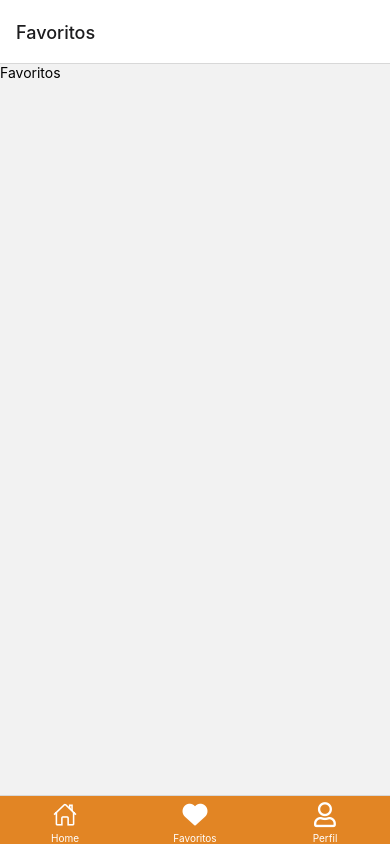
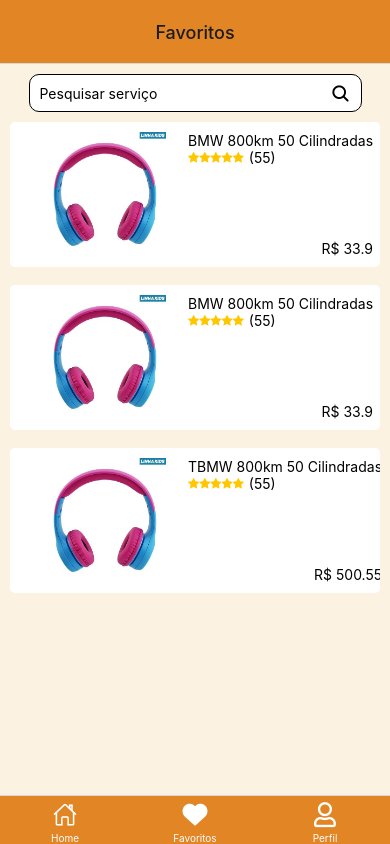
Before and after one commit to Wictor-dev/Provantagens-Front-end, a React Native app: screen /Favoritos in a window 390 px wide. Built offline with nearby package versions, Linux system fonts and the light colour scheme.

Commit message:
feat: adjust the Favorites Screen create a Stars component

```diff
--- a/src/components/SearchBar/index.tsx
+++ b/src/components/SearchBar/index.tsx
@@ -2,10 +2,14 @@
 import { styles } from './styles'
 import { Ionicons } from '@expo/vector-icons'
 import React from 'react'
-export function SearchBar(props:any){
+
+type SearchProps = {
+    placeholder: string
+}
+export function SearchBar({ placeholder } : SearchProps){
     return (
         <View style={styles.container}>
-            <TextInput placeholder={props.placeholder} />
+            <TextInput placeholder={placeholder}  />
             <Ionicons name="search" size={20} />
         </View>
     )
--- /dev/null
+++ b/src/components/Stars/index.tsx
@@ -0,0 +1,29 @@
+import { Text, View } from "react-native";
+import { FontAwesome } from "@expo/vector-icons";
+import styled from "styled-components/native";
+import { theme } from "../../global/styles/theme";
+
+type StarsProps = {
+    count: number
+}
+
+export function Stars({count}: StarsProps) {
+
+  return (
+    <Container>
+      <Container>
+        <FontAwesome name="star" color={theme.colors.yellow} />
+        <FontAwesome name="star" color={theme.colors.yellow} />
+        <FontAwesome name="star" color={theme.colors.yellow} />
+        <FontAwesome name="star" color={theme.colors.yellow} />
+        <FontAwesome name="star" color={theme.colors.yellow} />
+      </Container>
+      <Text style={{ marginLeft: 5 }}>(55)</Text>
+    </Container>
+  );
+}
+
+const Container = styled.View`
+    flex-direction: row;
+    align-items: center;
+`
--- a/src/pages/Favorites/index.tsx
+++ b/src/pages/Favorites/index.tsx
@@ -1,7 +1,80 @@
-import { Text } from "react-native"
+import { FlatList, Text, View } from "react-native"
+import styled from 'styled-components/native'
+import { SearchBar } from "../../components/SearchBar"
+import { Stars } from "../../components/Stars"
+import { theme } from "../../global/styles/theme"
+
+const products = [
+    {
+        key: '1',
+        title: 'BMW 800km 50 Cilindradas',
+        image: require('../../assets/public/images/product.jpg'),
+        backgroundColor: theme.colors.black,
+        price: 33.90
+    },
+    {
+        key: '2',
+        title: 'BMW 800km 50 Cilindradas',
+        image: require('../../assets/public/images/product.jpg'),
+        backgroundColor: theme.colors.black,
+        price: 33.90
+    },
+    {
+        key: '3',
+        title: 'TBMW 800km 50 Cilindradas',
+        image: require('../../assets/public/images/product.jpg'),
+        backgroundColor: theme.colors.black,
+        price: 500.55
+    },
+]
 
 export function Favorites(){
     return (
-        <Text>Favoritos</Text>
+        <Container>
+            <SearchBar placeholder="Pesquisar serviço" />
+            <FlatList
+                data={products}
+                renderItem={({item}) => (
+                    <Product>
+                        <Image source={item.image} resizeMode='contain' />
+                        <View style={{justifyContent: 'space-between'}}>
+                            <View>
+                                <Text>{item.title}</Text>
+                                <Stars count={5} />
+                            </View>
+                            <EndText>R$ {item.price}</EndText>
+                        </View>
+                    </Product>
+                )}
+                style={{marginTop: 10}}
+            />
+        </Container>
     )
 }
+
+export const Container = styled.View`
+    background-color: ${theme.colors.background};
+    height: 100%;
+    padding: 10px 10px;
+    align-items: center;
+`
+
+export const Product = styled.View`
+    background-color: ${theme.colors.white};
+    border-radius: 5px;
+    height: 145px;
+    padding: 10px 8px;
+    margin-bottom: 18px;
+    flex-direction: row;
+    font-size: 18px;
+`
+
+export const Image = styled.Image`
+    border-radius: 5px;
+    width: 170px;
+    height: 100%;
+`
+
+export const EndText = styled.Text`
+    align-self: flex-end;
+`
--- a/src/routes/routes.tsx
+++ b/src/routes/routes.tsx
@@ -40,6 +40,8 @@
                 },
                 tabBarStyle: {backgroundColor: theme.colors.primary},
                 tabBarLabelStyle: {color: theme.colors.white},
+                headerTitleAlign: 'center',
+                headerStyle: {backgroundColor: theme.colors.primary}
             })}
         >
           <Tab.Screen name="Home" component={Routes} options={{headerShown: false}}/>
```
